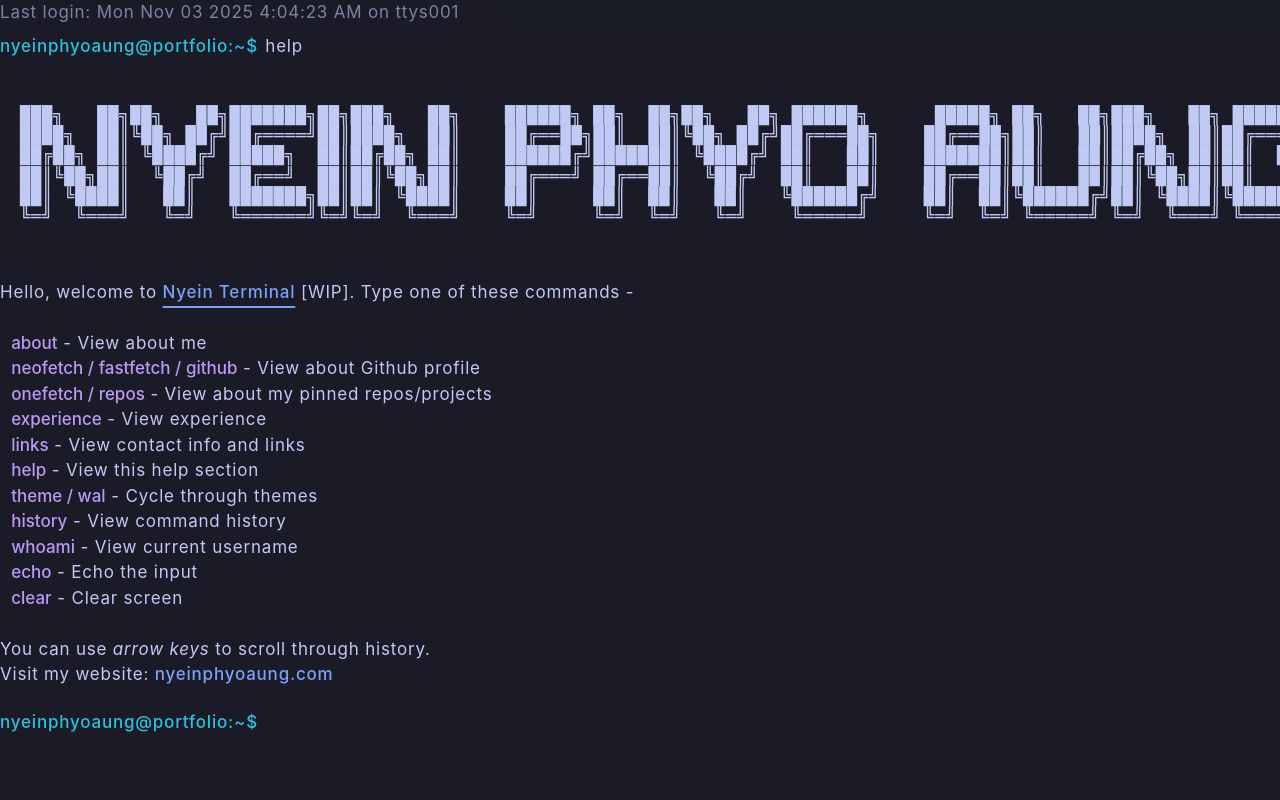
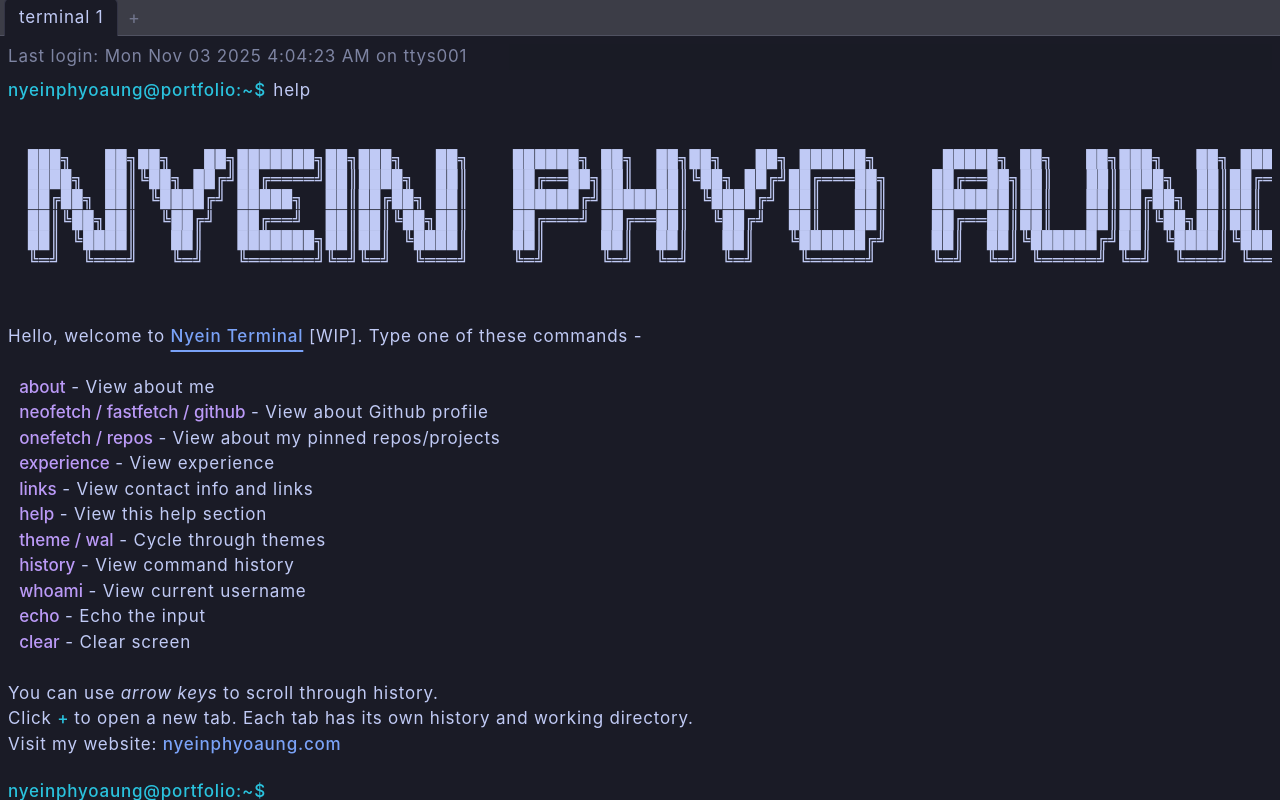
Before and after one commit to Its-Nyein/nyein-terminal, a React (Vite) app: page / in a window 1280 px wide. Built offline with nearby package versions, Linux system fonts and the light colour scheme.

Commit message:
feat: implement tabbed terminal interface with dynamic tab management and history isolation

```diff
--- a/src/components/Base.tsx
+++ b/src/components/Base.tsx
@@ -1,14 +1,20 @@
-import { useEffect, useState } from "react";
-import { Banner } from "./Banner";
-import { Prompt } from "./Prompt";
+import { useCallback, useEffect, useState } from "react";
+import { TabBar } from "./TabBar";
+import { Terminal } from "./Terminal";
 import { loadAliases } from "../utils/aliases";
 import { loadConfig } from "../utils/fetch";
-import { initFilesystem } from "../utils/filesystem";
+import { initFilesystem, removeTab, setActiveTab } from "../utils/filesystem";
+
+interface Tab {
+  id: string;
+  title: string;
+}
 
 export function Base() {
-  const [prompts, setPrompts] = useState<number>(1);
-  const [history, setHistory] = useState<string[]>([]);
-  const [showBanner, setShowBanner] = useState<boolean>(true);
+  const [tabs, setTabs] = useState<Tab[]>([
+    { id: "tab-1", title: "terminal 1" },
+  ]);
+  const [activeTabId, setActiveTabId] = useState<string>("tab-1");
   const [ready, setReady] = useState<boolean>(false);
 
   useEffect(() => {
@@ -19,39 +25,61 @@ export function Base() {
     });
   }, []);
 
-  const updateHistory = (updater: (hist: string[]) => string[]) => {
-    setHistory(updater);
-  };
+  const handleSelectTab = useCallback((id: string) => {
+    setActiveTab(id);
+    setActiveTabId(id);
+  }, []);
 
-  const setPromptsWrapper = (updater: ((prev: number) => number) | number) => {
-    if (typeof updater === "function") {
-      setPrompts(updater);
-    } else {
-      setPrompts(updater);
-      if (updater === 0) {
-        setShowBanner(false);
-        setTimeout(() => {
-          setPrompts(1);
-        }, 0);
-      }
-    }
-  };
+  const handleNewTab = useCallback(() => {
+    setTabs((prev) => {
+      // Find the next available number
+      const existing = prev.map((t) => {
+        const match = t.id.match(/^tab-(\d+)$/);
+        return match ? parseInt(match[1]) : 0;
+      });
+      const next = Math.max(...existing) + 1;
+      const tab: Tab = { id: `tab-${next}`, title: `terminal ${next}` };
+      setActiveTab(tab.id);
+      setActiveTabId(tab.id);
+      return [...prev, tab];
+    });
+  }, []);
 
-  const promptList = Array.from({ length: prompts }, (_, i) => i);
+  const handleCloseTab = useCallback(
+    (id: string) => {
+      setTabs((prev) => {
+        if (prev.length <= 1) return prev;
+        const filtered = prev.filter((t) => t.id !== id);
+        if (activeTabId === id) {
+          const closedIndex = prev.findIndex((t) => t.id === id);
+          const newActive =
+            filtered[Math.min(closedIndex, filtered.length - 1)];
+          setActiveTab(newActive.id);
+          setActiveTabId(newActive.id);
+        }
+        removeTab(id);
+        return filtered;
+      });
+    },
+    [activeTabId],
+  );
 
   if (!ready) return null;
 
   return (
-    <div>
-      {showBanner && <Banner />}
-      {promptList.map((_, index) => (
-        <Prompt
-          key={index}
-          setPrompts={setPromptsWrapper}
-          updateHistory={updateHistory}
-          history={history}
-        />
-      ))}
+    <div className="terminal-container">
+      <TabBar
+        tabs={tabs}
+        activeTabId={activeTabId}
+        onSelectTab={handleSelectTab}
+        onNewTab={handleNewTab}
+        onCloseTab={handleCloseTab}
+      />
+      <div className="terminal-content">
+        {tabs.map((tab) => (
+          <Terminal key={tab.id} isActive={tab.id === activeTabId} />
+        ))}
+      </div>
     </div>
   );
 }
--- a/src/components/Prompt.tsx
+++ b/src/components/Prompt.tsx
@@ -9,9 +9,15 @@ interface PromptProps {
   setPrompts: (updater: ((prev: number) => number) | number) => void;
   updateHistory: (updater: (hist: string[]) => string[]) => void;
   history: string[];
+  isActive?: boolean;
 }
 
-export function Prompt({ setPrompts, updateHistory, history }: PromptProps) {
+export function Prompt({
+  setPrompts,
+  updateHistory,
+  history,
+  isActive = true,
+}: PromptProps) {
   const [out, setOut] = useState<string>("");
   const [historyIndex, setHistoryIndex] = useState<number>(0);
   const [prompt] = useState<string>(() => buildPrompt());
@@ -45,14 +51,14 @@ export function Prompt({ setPrompts, updateHistory, history }: PromptProps) {
   }, [isSubmitted]);
 
   useEffect(() => {
-    if (inputRef.current && !isSubmitted) {
+    if (inputRef.current && !isSubmitted && isActive) {
       inputRef.current.focus();
     }
-  }, [isSubmitted]);
+  }, [isSubmitted, isActive]);
 
   useEffect(() => {
     const handleClick = (e: MouseEvent) => {
-      if (inputRef.current && !isSubmitted) {
+      if (inputRef.current && !isSubmitted && isActive) {
         const target = e.target as HTMLElement;
         const tagName = target.tagName;
         const isInteractive =
@@ -80,7 +86,7 @@ export function Prompt({ setPrompts, updateHistory, history }: PromptProps) {
     return () => {
       document.removeEventListener("click", handleClick);
     };
-  }, [isSubmitted]);
+  }, [isSubmitted, isActive]);
 
   const handleCtrlC = () => {
     setIsSubmitted(true);
--- /dev/null
+++ b/src/components/TabBar.tsx
@@ -0,0 +1,48 @@
+interface Tab {
+  id: string;
+  title: string;
+}
+
+interface TabBarProps {
+  tabs: Tab[];
+  activeTabId: string;
+  onSelectTab: (id: string) => void;
+  onNewTab: () => void;
+  onCloseTab: (id: string) => void;
+}
+
+export function TabBar({
+  tabs,
+  activeTabId,
+  onSelectTab,
+  onNewTab,
+  onCloseTab,
+}: TabBarProps) {
+  return (
+    <div className="tab-bar">
+      {tabs.map((tab) => (
+        <div
+          key={tab.id}
+          className={`tab-item ${tab.id === activeTabId ? "tab-active" : ""}`}
+          onClick={() => onSelectTab(tab.id)}
+        >
+          <span className="tab-title">{tab.title}</span>
+          {tabs.length > 1 && (
+            <span
+              className="tab-close"
+              onClick={(e) => {
+                e.stopPropagation();
+                onCloseTab(tab.id);
+              }}
+            >
+              ×
+            </span>
+          )}
+        </div>
+      ))}
+      <div className="tab-new" onClick={onNewTab}>
+        +
+      </div>
+    </div>
+  );
+}
--- /dev/null
+++ b/src/components/Terminal.tsx
@@ -0,0 +1,48 @@
+import { useState } from "react";
+import { Banner } from "./Banner";
+import { Prompt } from "./Prompt";
+
+interface TerminalProps {
+  isActive: boolean;
+}
+
+export function Terminal({ isActive }: TerminalProps) {
+  const [prompts, setPrompts] = useState<number>(1);
+  const [history, setHistory] = useState<string[]>([]);
+  const [showBanner, setShowBanner] = useState<boolean>(true);
+
+  const updateHistory = (updater: (hist: string[]) => string[]) => {
+    setHistory(updater);
+  };
+
+  const setPromptsWrapper = (updater: ((prev: number) => number) | number) => {
+    if (typeof updater === "function") {
+      setPrompts(updater);
+    } else {
+      setPrompts(updater);
+      if (updater === 0) {
+        setShowBanner(false);
+        setTimeout(() => {
+          setPrompts(1);
+        }, 0);
+      }
+    }
+  };
+
+  const promptList = Array.from({ length: prompts }, (_, i) => i);
+
+  return (
+    <div style={{ display: isActive ? "block" : "none" }}>
+      {showBanner && <Banner />}
+      {promptList.map((_, index) => (
+        <Prompt
+          key={index}
+          setPrompts={setPromptsWrapper}
+          updateHistory={updateHistory}
+          history={history}
+          isActive={isActive}
+        />
+      ))}
+    </div>
+  );
+}
--- a/src/styles/styles.css
+++ b/src/styles/styles.css
@@ -206,3 +206,96 @@ pre .ascii {
   opacity: 1;
   font-weight: 500;
 }
+
+/* Tab bar */
+.terminal-container {
+  display: flex;
+  flex-direction: column;
+  height: 100vh;
+}
+
+.tab-bar {
+  display: flex;
+  align-items: center;
+  background: color-mix(in srgb, var(--black) 85%, white);
+  border-bottom: 1px solid color-mix(in srgb, var(--white) 15%, transparent);
+  padding: 0 4px;
+  gap: 2px;
+  flex-shrink: 0;
+  height: 36px;
+  user-select: none;
+  -webkit-user-select: none;
+}
+
+.tab-item {
+  display: flex;
+  align-items: center;
+  gap: 8px;
+  padding: 6px 14px;
+  border-radius: 6px 6px 0 0;
+  cursor: pointer;
+  font-size: 13px;
+  color: var(--white);
+  opacity: 0.5;
+  transition: all 0.15s ease;
+  background: transparent;
+}
+
+.tab-item:hover {
+  opacity: 0.8;
+  background: color-mix(in srgb, var(--white) 5%, transparent);
+}
+
+.tab-item.tab-active {
+  opacity: 1;
+  background: var(--black);
+  border: 1px solid color-mix(in srgb, var(--white) 15%, transparent);
+  border-bottom: 1px solid var(--black);
+  margin-bottom: -1px;
+}
+
+.tab-title {
+  background: transparent;
+}
+
+.tab-close {
+  font-size: 15px;
+  line-height: 1;
+  opacity: 0.4;
+  cursor: pointer;
+  padding: 0 2px;
+  border-radius: 3px;
+  background: transparent;
+  transition: opacity 0.15s ease;
+}
+
+.tab-close:hover {
+  opacity: 1;
+  background: color-mix(in srgb, var(--red) 30%, transparent);
+}
+
+.tab-new {
+  display: flex;
+  align-items: center;
+  justify-content: center;
+  width: 28px;
+  height: 28px;
+  border-radius: 6px;
+  cursor: pointer;
+  font-size: 18px;
+  color: var(--white);
+  opacity: 0.4;
+  transition: all 0.15s ease;
+  background: transparent;
+}
+
+.tab-new:hover {
+  opacity: 1;
+  background: color-mix(in srgb, var(--white) 8%, transparent);
+}
+
+.terminal-content {
+  flex: 1;
+  overflow-y: auto;
+  padding: 8px;
+}
--- a/src/utils/filesystem.ts
+++ b/src/utils/filesystem.ts
@@ -1,7 +1,27 @@
 import type { Config, FSNode } from "../types/structs";
 
 let root: FSNode = { name: "~", type: "directory", children: [] };
-let cwdSegments: string[] = ["~"];
+let activeTabId: string = "tab-0";
+const tabCwdMap: Map<string, string[]> = new Map([["tab-0", ["~"]]]);
+
+function getCwdSegments(): string[] {
+  return tabCwdMap.get(activeTabId) || ["~"];
+}
+
+function setCwdSegments(segments: string[]): void {
+  tabCwdMap.set(activeTabId, segments);
+}
+
+export function setActiveTab(tabId: string): void {
+  activeTabId = tabId;
+  if (!tabCwdMap.has(tabId)) {
+    tabCwdMap.set(tabId, ["~"]);
+  }
+}
+
+export function removeTab(tabId: string): void {
+  tabCwdMap.delete(tabId);
+}
 
 function slugify(text: string): string {
   return text
@@ -79,7 +99,7 @@ export function initFilesystem(config: Config): void {
 }
 
 export function getCwd(): string {
-  return cwdSegments.join("/");
+  return getCwdSegments().join("/");
 }
 
 function resolveSegments(pathStr: string): string[] | null {
@@ -94,7 +114,7 @@ function resolveSegments(pathStr: string): string[] | null {
   } else if (pathStr.startsWith("/")) {
     segments = ["~", ...pathStr.slice(1).split("/").filter(Boolean)];
   } else {
-    segments = [...cwdSegments, ...pathStr.split("/").filter(Boolean)];
+    segments = [...getCwdSegments(), ...pathStr.split("/").filter(Boolean)];
   }
 
   // Resolve . and ..
@@ -137,12 +157,14 @@ export function changeDirectory(pathStr: string): string | null {
   if (!node) return `cd: no such file or directory: ${pathStr}`;
   if (node.type !== "directory") return `cd: not a directory: ${pathStr}`;
 
-  cwdSegments = segments;
+  setCwdSegments(segments);
   return null;
 }
 
 export function listDirectory(pathStr?: string): string {
-  const node = pathStr ? resolvePath(pathStr) : getNodeAtSegments(cwdSegments);
+  const node = pathStr
+    ? resolvePath(pathStr)
+    : getNodeAtSegments(getCwdSegments());
 
   if (!node) return `ls: cannot access '${pathStr}': No such file or directory`;
   if (node.type === "file") return node.name;
@@ -170,7 +192,9 @@ export function printWorkingDirectory(): string {
 }
 
 export function getTree(pathStr?: string, prefix?: string): string {
-  const node = pathStr ? resolvePath(pathStr) : getNodeAtSegments(cwdSegments);
+  const node = pathStr
+    ? resolvePath(pathStr)
+    : getNodeAtSegments(getCwdSegments());
   if (!node) return `tree: '${pathStr}': No such file or directory`;
   if (node.type === "file") return node.name;
   if (!node.children || node.children.length === 0)
@@ -224,7 +248,7 @@ export function getPathCompletions(partial: string): string[] {
   }
 
   const dirNode =
-    dirPath === "" ? getNodeAtSegments(cwdSegments) : resolvePath(dirPath);
+    dirPath === "" ? getNodeAtSegments(getCwdSegments()) : resolvePath(dirPath);
 
   if (!dirNode || dirNode.type !== "directory" || !dirNode.children) return [];
 
--- a/src/utils/general.ts
+++ b/src/utils/general.ts
@@ -65,6 +65,59 @@ export async function handleGeneralCommands(
   if (!configCacheRef) {
     const config = await loadConfig();
     if (config) configCacheRef = config;
+  }
+
+  // Handle && chaining — split and execute each command sequentially
+  if (sanitized.includes(" && ")) {
+    const parts = sanitized
+      .split(" && ")
+      .map((s) => s.trim())
+      .filter(Boolean);
+    const outputs: string[] = [];
+
+    for (const part of parts) {
+      let partOutput = "";
+      const partResult = await executeCommand(
+        resolveAlias(part),
+        history,
+        nextTheme,
+        setPrompts,
+      );
+      let result = partResult;
+      if (result.startsWith("__ENV_EXPAND__")) {
+        result = expandEnvVars(result.slice(14));
+      }
+      partOutput = result;
+
+      // Stop chain if command produced an error
+      if (
+        partOutput.startsWith("cd: ") ||
+        partOutput.startsWith("cat: ") ||
+        partOutput.startsWith("ls: ") ||
+        partOutput.includes("Unknown command:") ||
+        partOutput.includes("permission denied")
+      ) {
+        outputs.push(partOutput);
+        break;
+      }
+      if (partOutput) outputs.push(partOutput);
+    }
+
+    setOut(outputs.join("\n"));
+
+    updateHistory((hist) => {
+      if (sanitized.length > 0 && hist[0] !== sanitized) {
+        const newHist = [sanitized, ...hist];
+        if (newHist.length > 20) newHist.pop();
+        return newHist;
+      }
+      return hist;
+    });
+    setPrompts((prev: number) => {
+      const next = prev + 1;
+      return next >= 255 ? 0 : next;
+    });
+    return;
   }
 
   // Handle alias/unalias commands before alias resolution
--- a/src/utils/texts.ts
+++ b/src/utils/texts.ts
@@ -21,6 +21,7 @@ Hello, welcome to <u class="blu semibold">Nyein Terminal</u> [WIP]. Type one of
   <span class="rd semibold">clear</span> - Clear screen
 
 You can use <i>arrow keys</i> to scroll through history.
+Click <span class="grn semibold">+</span> to open a new tab. Each tab has its own history and working directory.
 Visit my website: <a href="https://nyeinphyoaung.com" target="_blank" class="blu semibold">nyeinphyoaung.com</a>
 `;
 
```
